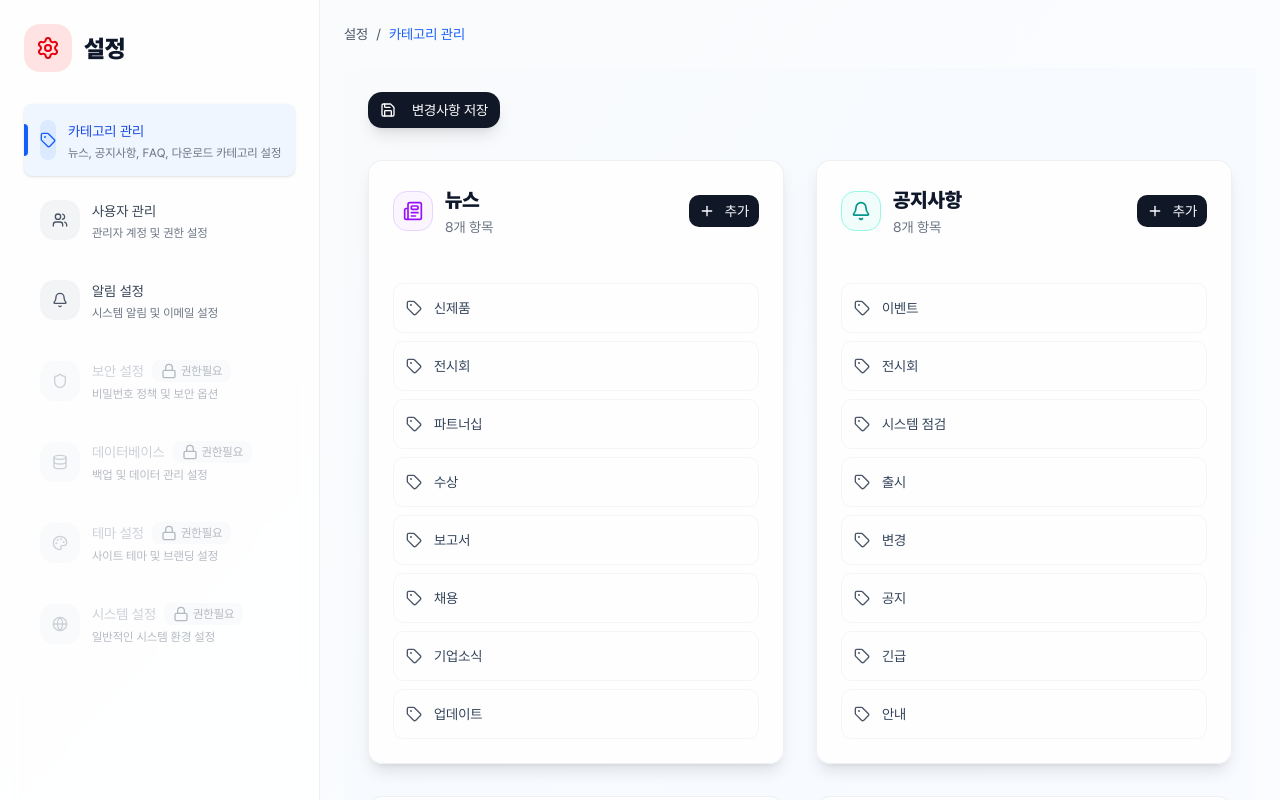
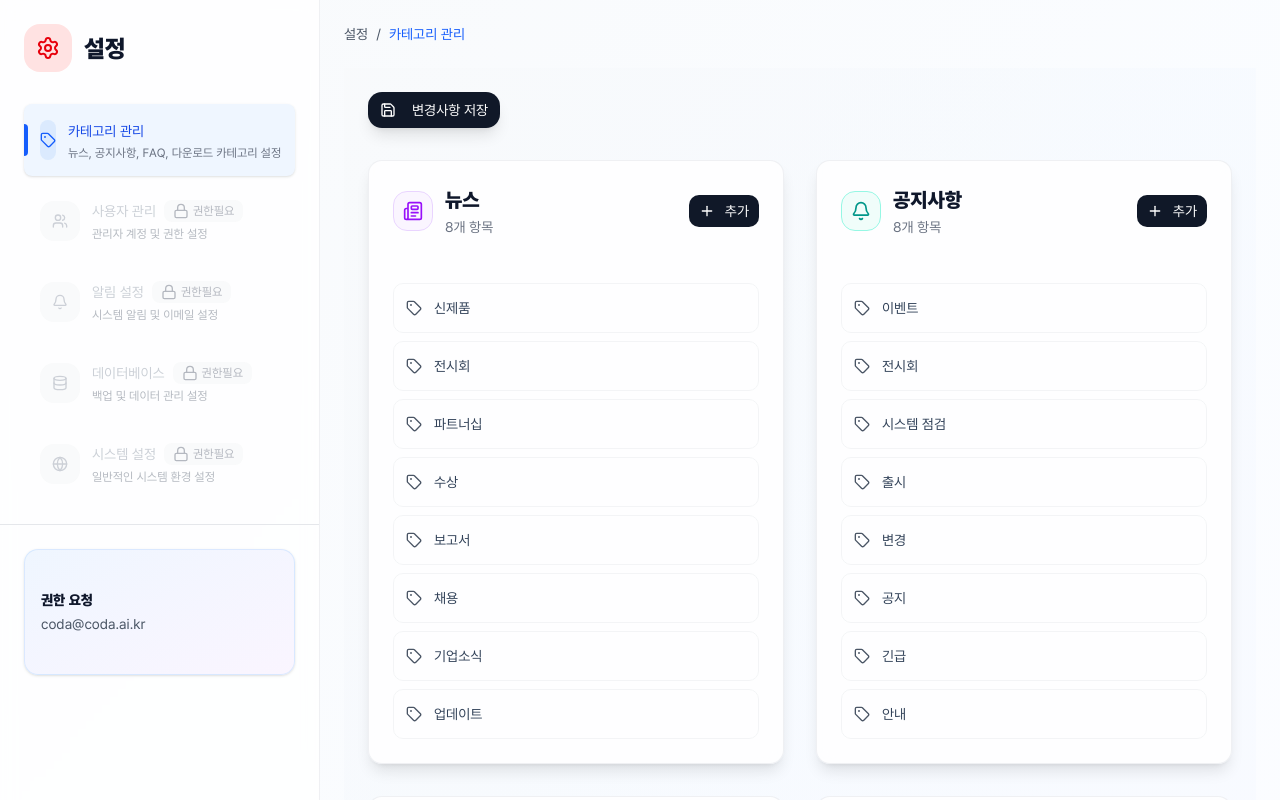
Before and after one commit to mini-1018/test_admin, a Next.js app: page /admin/settings in a window 1280 px wide. Shown: the top 800 px of the page. Built offline with nearby package versions, Linux system fonts and the light colour scheme.

Commit message:
[feat] 세팅 페이지 권한 타입변경

```diff
--- a/src/app/admin/settings/page.tsx
+++ b/src/app/admin/settings/page.tsx
@@ -6,7 +6,7 @@ import { Button } from "@/components/ui/button";
 import { Badge } from "@/components/ui/badge";
 import CategoriesTap from "./CategoriesTap";
 
-type UserRole = "admin" | "user" | "moderator";
+type UserRole = "normal" | "super";
 
 interface TabConfig {
   id: string;
@@ -33,6 +33,8 @@ const tabsConfig: TabConfig[] = [
     icon: Users,
     description: "관리자 계정 및 권한 설정",
     component: () => <div className="text-center py-12 text-gray-500">사용자 관리 탭 (개발 예정) - </div>,
+    requiresPermission: true,
+    permission: "super",
   },
   {
     id: "notifications",
@@ -40,16 +42,18 @@ const tabsConfig: TabConfig[] = [
     icon: Bell,
     description: "시스템 알림 및 이메일 설정",
     component: () => <div className="text-center py-12 text-gray-500">알림 설정 탭 (개발 예정)</div>,
+    requiresPermission: true,
+    permission: "super",
   },
-  {
-    id: "security",
-    label: "보안 설정",
-    icon: Shield,
-    description: "비밀번호 정책 및 보안 옵션",
-    component: () => <div className="text-center py-12 text-gray-500">보안 설정 탭 (개발 예정)</div>,
-    requiresPermission: true,
-    permission: "admin",
-  },
+  // {
+  //   id: "security",
+  //   label: "보안 설정",
+  //   icon: Shield,
+  //   description: "비밀번호 정책 및 보안 옵션",
+  //   component: () => <div className="text-center py-12 text-gray-500">보안 설정 탭 (개발 예정)</div>,
+  //   requiresPermission: true,
+  //   permission: "super",
+  // },
   {
     id: "database",
     label: "데이터베이스",
@@ -57,17 +61,17 @@ const tabsConfig: TabConfig[] = [
     description: "백업 및 데이터 관리 설정",
     component: () => <div className="text-center py-12 text-gray-500">데이터베이스 탭 (개발 예정)</div>,
     requiresPermission: true,
-    permission: "admin",
+    permission: "super",
   },
-  {
-    id: "appearance",
-    label: "테마 설정",
-    icon: Palette,
-    description: "사이트 테마 및 브랜딩 설정",
-    component: () => <div className="text-center py-12 text-gray-500">테마 설정 탭 (개발 예정)</div>,
-    requiresPermission: true,
-    permission: "admin",
-  },
+  // {
+  //   id: "appearance",
+  //   label: "테마 설정",
+  //   icon: Palette,
+  //   description: "사이트 테마 및 브랜딩 설정",
+  //   component: () => <div className="text-center py-12 text-gray-500">테마 설정 탭 (개발 예정)</div>,
+  //   requiresPermission: true,
+  //   permission: "super",
+  // },
   {
     id: "system",
     label: "시스템 설정",
@@ -75,7 +79,7 @@ const tabsConfig: TabConfig[] = [
     description: "일반적인 시스템 환경 설정",
     component: () => <div className="text-center py-12 text-gray-500">시스템 설정 탭 (개발 예정)</div>,
     requiresPermission: true,
-    permission: "admin",
+    permission: "super",
   },
 ];
 
@@ -84,11 +88,12 @@ export default function SettingPage() {
   const [sidebarOpen, setSidebarOpen] = useState(false);
 
   // 임시 사용자 권한 (실제로는 context나 props로 받아올 것)
-  const userRole: UserRole = "user"; // 타입을 명시적으로 지정
+  const userRole: UserRole = "normal"; // 타입을 명시적으로 지정
 
   const hasPermission = (tab: TabConfig): boolean => {
     if (!tab.requiresPermission) return true;
-    if (userRole === "admin") return true;
+    if (userRole === "normal") return false;
+    if (userRole === "super") return true;
     return tab.permission === userRole;
   };
 
@@ -104,7 +109,7 @@ export default function SettingPage() {
 
   const Sidebar = () => (
     <div className="h-full flex flex-col">
-      <div className="p-6 flex-1">
+      <div className="p-6 flex flex-col">
         {/* 헤더 */}
         <div className="flex items-center justify-between mb-8">
           <div className="flex items-center gap-3">
```
